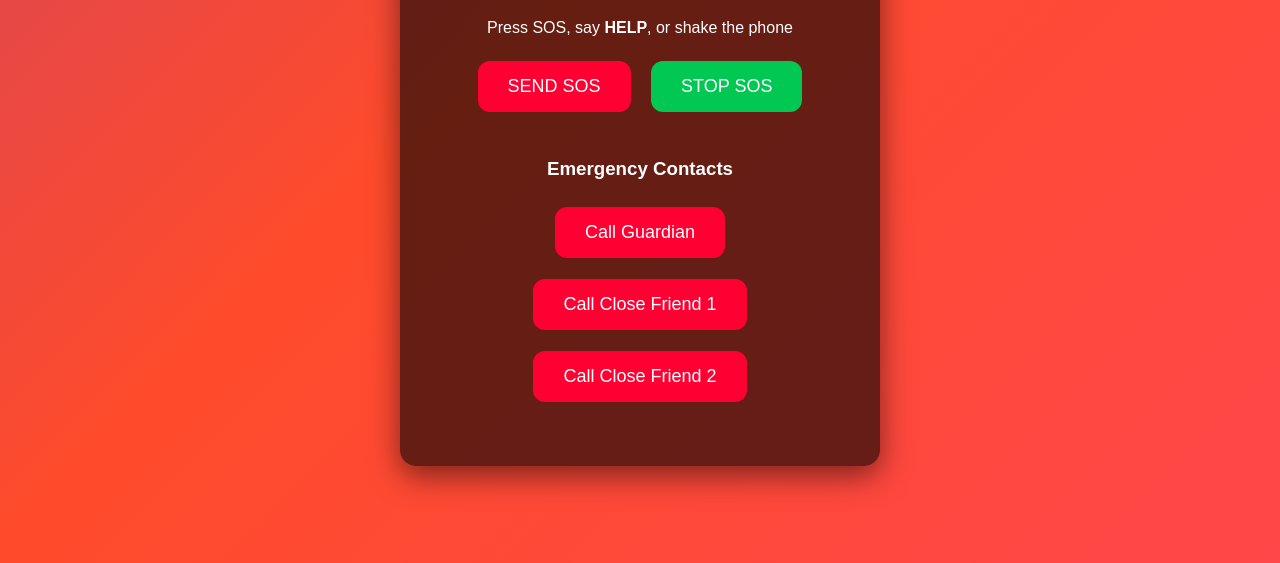
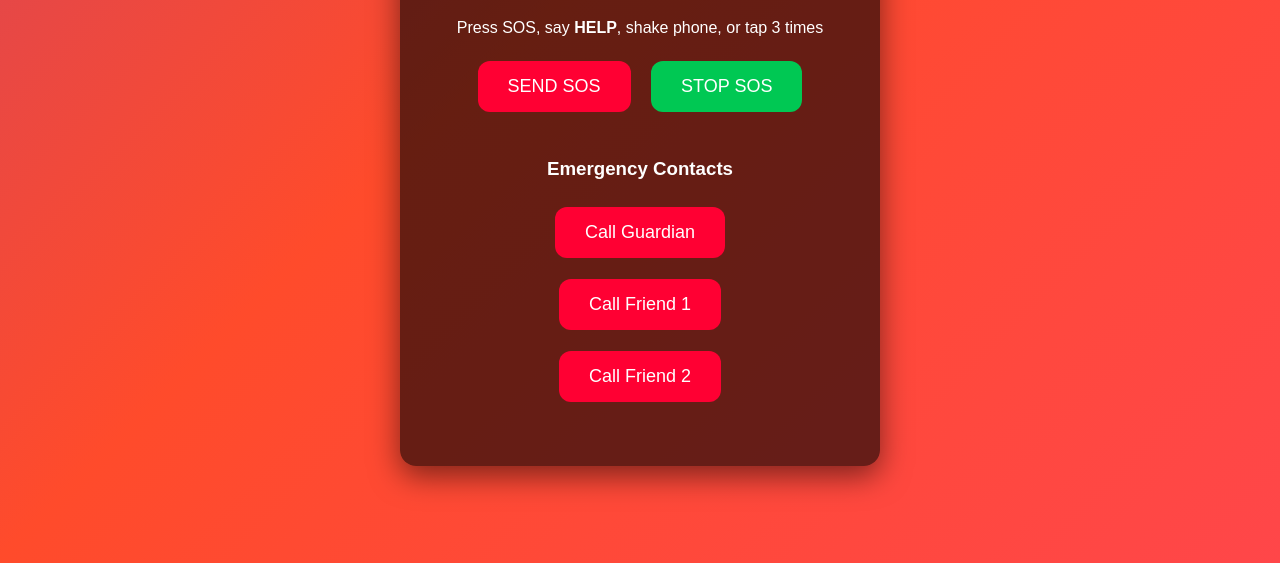
Before and after one commit to hemanthbandaru2005-dotcom/women-sefty, a plain HTML site: page index.html in a window 1280 px wide. Shown: the part 237-800 px from the top of the page. Drawn offline with Linux system fonts and the light colour scheme.

Commit message:
Update index.html

```diff
--- a/index.html
+++ b/index.html
@@ -10,7 +10,7 @@
 
   <div class="container">
     <h1>🚨 WOMEN SAFETY ALERT SYSTEM 🚨</h1>
-    <p>Press SOS, say <b>HELP</b>, or shake the phone</p>
+    <p>Press SOS, say <b>HELP</b>, shake phone, or tap 3 times</p>
 
     <button id="sosBtn">SEND SOS</button>
     <button id="stopBtn">STOP SOS</button>
@@ -20,10 +20,12 @@
     <h3>Emergency Contacts</h3>
     <ul id="contactList">
       <li><button class="callBtn" data-number="+919381558432">Call Guardian</button></li>
-      <li><button class="callBtn" data-number="+917013629081">Call Close Friend 1</button></li>
-      <li><button class="callBtn" data-number="+919390116871">Call Close Friend 2</button></li>
+      <li><button class="callBtn" data-number="+917013629081">Call Friend 1</button></li>
+      <li><button class="callBtn" data-number="+919390116871">Call Friend 2</button></li>
     </ul>
   </div>
+
+  <audio id="siren" src="https://actions.google.com/sounds/v1/alarms/alarm_clock.ogg"></audio>
 
   <script src="script.js"></script>
 </body>
```
